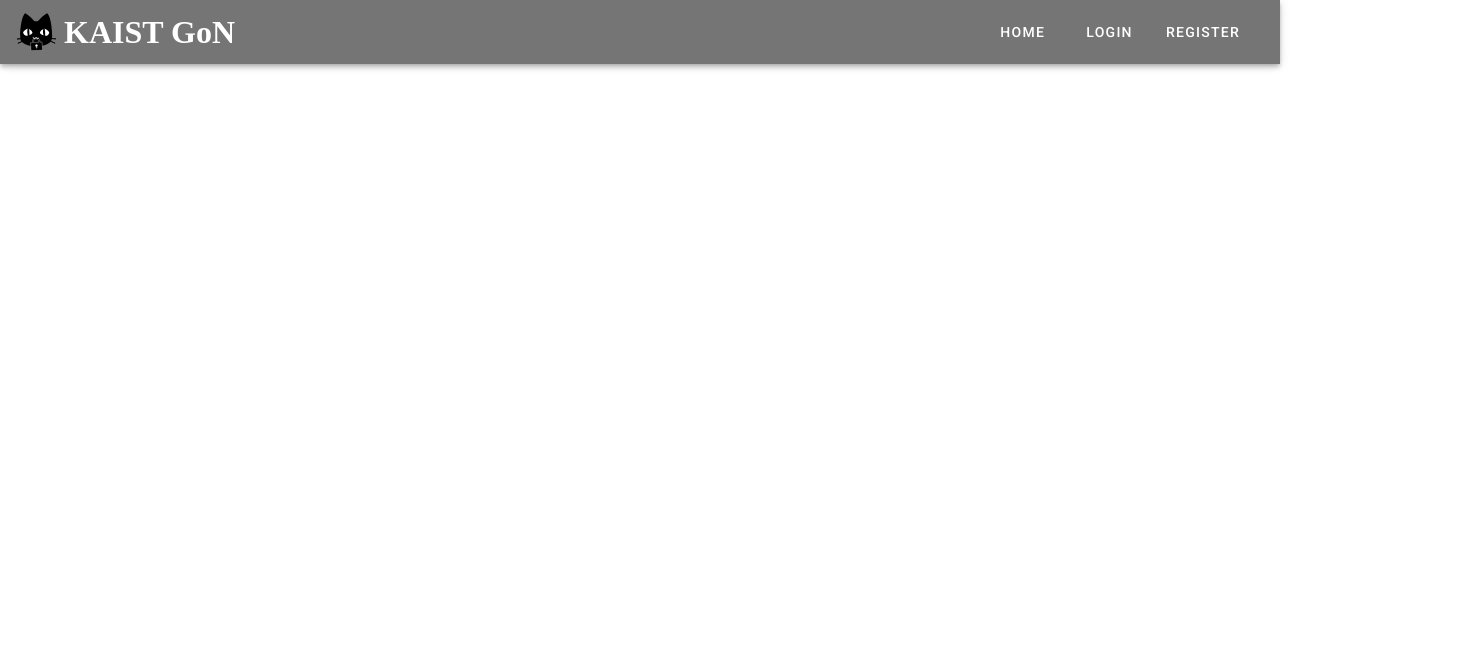
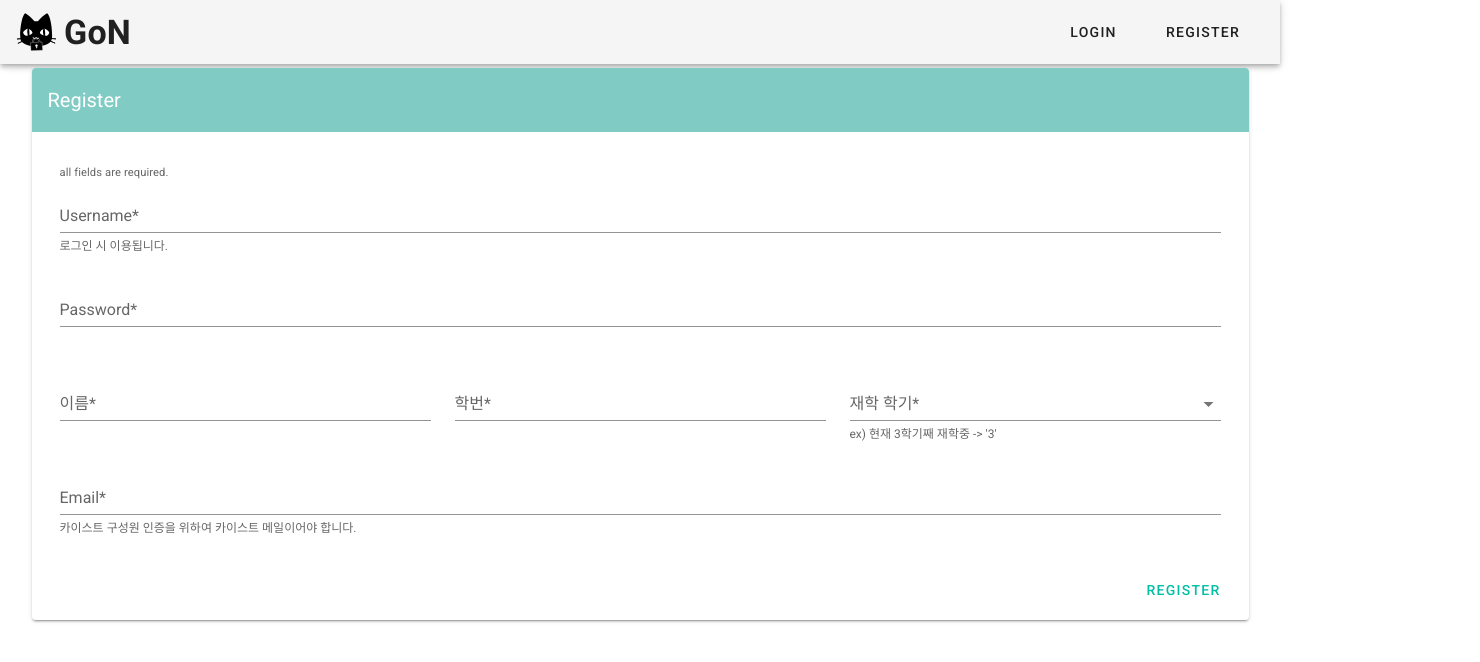
Before and after one commit to nuang-ee/GonPortal, a Vue app in the folder client/: page /register in a window 1280 px wide. Shown: the top 662 px of the page, 1480 px wide, since content can reach past the window. Built offline with nearby package versions, Linux system fonts and the light colour scheme.

Commit message:
Fixed broken title text, and enabled collapse of menu, made login&register form

```diff
--- a/client/src/App.vue
+++ b/client/src/App.vue
@@ -5,7 +5,6 @@
 
       <v-main>
         <router-view></router-view>
-        <login-form/>
 
       </v-main>
     </v-app>
--- a/client/src/components/LoginForm.vue
+++ b/client/src/components/LoginForm.vue
@@ -2,7 +2,7 @@
   <div id="login-form">
     <v-dialog v-model="dialog" max-width="400">
       <template v-slot:activator="{ on, attrs }">
-        <v-btn color="white" dark v-bind="attrs" v-on="on" text>
+        <v-btn :ripple=false id="no-background-hover" light v-bind="attrs" v-on="on" text>
           Login
         </v-btn>
       </template>
@@ -41,13 +41,14 @@
   </div>
 </template>
 
-<script>
+<script lang="ts">
 export default {
-  props: {
-    source: String,
-  },
+    name: "LoginForm"
 };
 </script>
 
 <style scoped>
+#no-background-hover::before {
+   background-color: transparent !important;
+}
 </style>
--- a/client/src/components/MainHeader.vue
+++ b/client/src/components/MainHeader.vue
@@ -1,6 +1,6 @@
 <template>
   <div id="main-header">
-    <v-app-bar app color="grey darken-1" dark>
+    <v-toolbar color="grey lighten-4" light>
       <div class="d-flex align-center">
         <v-img
           alt="Vuetify Logo"
@@ -9,8 +9,16 @@
           :src="require('../assets/logo.svg')"
           transition="scale-transition"
           width="40"
+          @click="$router.push('/')"
+          style="cursor:pointer"
         />
-        <div id="title-text">KAIST GoN</div>
+        <v-toolbar-title
+          @click="$router.push('/')"
+          class="display-1"
+          style="cursor:pointer"
+        >
+          <span class="font-weight-bold">GoN</span>
+        </v-toolbar-title>
         <!--
         <v-img
           alt="Vuetify Name"
@@ -24,53 +32,112 @@
 
       <v-spacer></v-spacer>
 
-      <v-btn href="/" text>
+      <!-- <v-btn href="/" text>
         <span class="mr-2">Home</span>
-      </v-btn>
+      </v-btn> -->
 
-    <template v-if="loggedIn">
+      <v-app-bar-nav-icon
+        @click.stop="drawer = !drawer"
+        class="hidden-md-and-up"
+      ></v-app-bar-nav-icon>
+      <v-toolbar-items class="hidden-sm-and-down" v-if="loggedIn">
         <v-btn href="/profile" text>
           <span class="mr-2">Profile</span>
         </v-btn>
-      <v-btn href="/auth/logout" text>
+        <v-btn href="/logout" text>
           <span class="mr-2">Logout</span>
         </v-btn>
-    </template>
-
-    <template v-else>
-
-     <login-form/>
-      <v-btn href="/auth/register" text>
+      </v-toolbar-items>
+      <v-toolbar-items class="hidden-sm-and-down" v-else align-center>
+        <v-btn text>
+          <login-form />
+        </v-btn>
+        <v-btn href="/register" text>
           <span class="mr-2">Register</span>
         </v-btn>
-    </template>
-    </v-app-bar>
+      </v-toolbar-items>
+    </v-toolbar>
+
+    <v-navigation-drawer
+      class="grey darken-2"
+      v-model="drawer"
+      right
+      width="200"
+      temporary
+      absolute
+      dark
+    >
+      <v-list v-if="loggedIn">
+        <v-list-item
+          @click="$router({ path: menuForAuthed.route })"
+          v-for="item in menuForAuthed"
+          :key="item.title"
+          link
+        >
+          <v-list-item-content>
+            <v-list-item-title>{{ item.title }}</v-list-item-title>
+          </v-list-item-content>
+        </v-list-item>
+      </v-list>
+      <v-list v-else>
+        <v-list-item
+          @click="$router({ path: menuForNotAuthed.route })"
+          v-for="item in menuForNotAuthed"
+          :key="item.title"
+          link
+        >
+          <v-list-item-content>
+            <v-list-item-title>{{
+              item.title
+            }}</v-list-item-title>
+          </v-list-item-content>
+        </v-list-item>
+      </v-list>
+      <!--
+      <template v-slot:append>
+        <div class="pa-2">
+          <v-btn block>Logout</v-btn>
+        </div>
+      </template> -->
+    </v-navigation-drawer>
   </div>
 </template>
 
 <script lang="ts">
-import Vue from "vue"
+import Vue from "vue";
 import Component from "vue-class-component";
 import LoginForm from "./LoginForm.vue";
 import RegisterForm from "./RegisterForm.vue";
 @Component({
-  name: "Home",
+  name: "MainHeader",
   components: {
     LoginForm,
   },
   data: () => {
     return {
-        loggedIn: false
+      loggedIn: false,
+      drawer: null,
+      menuForAuthed: [
+        { title: "Profile", route: "/profile" },
+        { title: "Logout", route: "/logout" },
+        { title: "Challenges", route: "/challenges" },
+        { title: "resume", route: "/resume" },
+      ],
+      menuForNotAuthed: [
+        { title: "Login", route: "/login" },
+        { title: "Register", route: "/register" },
+      ],
     };
-  }
+  },
 })
 export default class MainHeader extends Vue {}
 </script>
 
 <style scoped>
 #title-text {
-  font-family: "Maven Pro" !important;
-  font-size: 24pt;
-  font-weight: bold;
+  /* font-family: "Maven Pro" !important; */
+  font-weight: bolder;
+  font-size: 35px;
+  letter-spacing: -2px;
 }
 </style>
--- a/client/src/router/index.ts
+++ b/client/src/router/index.ts
@@ -1,8 +1,17 @@
 import Vue from "vue";
-import VueRouter, { RouteConfig } from "vue-router";
+import VueRouter, { Route, RouteConfig } from "vue-router";
 import Home from "../views/Home.vue";
+import Login from "../views/Login.vue";
+import Register from "../views/Register.vue"
+import { RouterLinkStub } from '@vue/test-utils';
 
 Vue.use(VueRouter);
+
+const requireAuth = (to: Route, from: Route, next: Function) => {
+  const isAuthenticated = false
+  if (isAuthenticated) return next()
+  next('/login?returnPath='.concat('', to.path))
+}
 
 const routes: Array<RouteConfig> = [
   {
@@ -20,9 +29,25 @@ const routes: Array<RouteConfig> = [
       import(/* webpackChunkName: "about" */ "../views/About.vue"),
   },
   {
-    path: "/auth/logout",
+    path: "/login",
+    name: "Login",
+    component: Login
+  },
+  {
+    path: "/logout",
     name: "Logout",
   },
+  {
+    path: "/register",
+    name: "Register",
+    component: Register
+  },
+  {
+    path: "/profile",
+    name: 'Profile',
+    component: Home,
+    beforeEnter: requireAuth
+  }
 ];
 
 const router = new VueRouter({
--- /dev/null
+++ b/client/src/views/Login.vue
@@ -0,0 +1,44 @@
+<template>
+  <div id="login-form">
+    <v-row justify="center">
+      <v-card class="mt-4">
+        <v-toolbar color="light-green lighten-2" dark flat>
+          <v-toolbar-title>Login form</v-toolbar-title>
+          <v-spacer></v-spacer>
+          <v-tooltip bottom> </v-tooltip>
+        </v-toolbar>
+        <v-card-text>
+          <v-form>
+            <v-text-field
+              class="mt-6"
+              label="Login"
+              name="login"
+              prepend-icon="mdi-account"
+              type="text"
+            ></v-text-field>
+
+            <v-text-field
+              id="password"
+              label="Password"
+              name="password"
+              prepend-icon="mdi-lock"
+              type="password"
+            ></v-text-field>
+          </v-form>
+        </v-card-text>
+        <v-card-actions>
+          <v-spacer></v-spacer>
+          <v-btn class="mr-3 mb-3" color="light-green darken-3" dark
+            >Login</v-btn
+          >
+        </v-card-actions>
+      </v-card>
+    </v-row>
+  </div>
+</template>
+
+<script lang="ts">
+export default {
+  name: "Login",
+};
+</script>
--- /dev/null
+++ b/client/src/views/Register.vue
@@ -0,0 +1,153 @@
+<template>
+  <v-row justify="center">
+    <v-card class="mt-4">
+      <v-toolbar color="teal lighten-3" dark flat>
+        <v-toolbar-title>Register</v-toolbar-title>
+      </v-toolbar>
+
+      <v-card-text>
+        <v-container>
+          <small>all fields are required.</small>
+
+          <v-row>
+            <v-col cols="12">
+              <v-text-field
+                v-model="form.username"
+                color="teal lighten-2"
+                label="Username*"
+                hint="로그인 시 이용됩니다."
+                :rules="rules.username"
+                persistent-hint
+                required
+              >
+              </v-text-field>
+            </v-col>
+            <v-col cols="12">
+              <v-text-field
+                v-model="form.password"
+                color="teal lighten-2"
+                label="Password*"
+                type="password"
+                :rules="rules.password"
+                required
+              ></v-text-field>
+            </v-col>
+            <v-col cols="12" sm="6" md="4">
+              <v-text-field
+                v-model="form.name"
+                color="teal lighten-2"
+                label="이름*"
+                :rules="rules.text"
+                required
+              ></v-text-field>
+            </v-col>
+            <v-col cols="12" sm="6" md="4">
+              <v-text-field
+                v-model="form.sNum"
+                color="teal lighten-2"
+                label="학번*"
+                hint="ex) 20151684"
+                :rules="rules.num"
+              ></v-text-field>
+            </v-col>
+            <v-col cols="12" sm="6" md="4">
+              <v-select
+                v-model="form.semester"
+                color="teal lighten-2"
+                label="재학 학기*"
+                hint="ex) 현재 3학기째 재학중 -> '3'"
+                persistent-hint
+                :items="items"
+                :rules="rules.text"
+                required
+              ></v-select>
+            </v-col>
+            <v-col cols="12">
+              <v-text-field
+                v-model="form.email"
+                color="teal lighten-2"
+                label="Email*"
+                hint="카이스트 구성원 인증을 위하여 카이스트 메일이어야 합니다."
+                persistent-hint
+                :rules="rules.text"
+                required
+              >
+              </v-text-field>
+            </v-col>
+          </v-row>
+        </v-container>
+      </v-card-text>
+      <v-card-actions>
+        <v-spacer></v-spacer>
+        <v-btn
+          class="mb-1 mr-3"
+          color="teal accent-4"
+          text
+          @click="dialog = false"
+          >Register</v-btn
+        >
+      </v-card-actions>
+    </v-card>
+  </v-row>
+</template>
+
+<script lang="ts">
+import Vue from "vue";
+import Component from "vue-class-component";
+@Component ({
+  name: "Register",
+  data: () => {
+    const defaultForm = Object.freeze({
+      username: "",
+      password: "",
+      name: "",
+      sNum: "",
+      semester: "",
+      email: "",
+    });
+
+    return {
+      items: ["1", "2", "3", "4", "5", "6", "7", "8", "9", "10"],
+      form: Object.assign({}, defaultForm),
+      rules: {
+        num: [
+          (val: string) => (val || "").length > 0 || "This field is required",
+          (val: string) => (!isNaN(Number(val))) || "Student number should only contain numbers",
+        ],
+        text: [
+          (val: string) => (val || "").length > 0 || "This field is required",
+        ],
+        username: [
+            (val: string) => (val || "").length > 0 || "This field is required",
+            (val: string) => (val && val.length >= 4 && val.length <= 20) || "Username should be 4 to 20 characters long."
+        ],
+        password: [
+            (val: string) => (val || "").length > 0 || "This field is required",
+            (val: string) => (val && val.length >= 8 && val.length <= 20) || "password should be 8 to 20 characters long."
+        ]
+      },
+      conditions: false,
+      content: `Lorem ipsum dolor sit amet, consectetur adipiscing elit. Integer nec odio. Praesent libero. Sed cursus ante dapibus diam. Sed nisi. Nulla quis sem at nibh elementum imperdiet. Duis sagittis ipsum. Praesent mauris. Fusce nec tellus sed augue semper porta. Mauris massa. Vestibulum lacinia arcu eget nulla. Class aptent taciti sociosqu ad litora torquent per conubia nostra, per inceptos himenaeos. Curabitur sodales ligula in libero. Sed dignissim lacinia nunc.`,
+      snackbar: false,
+      terms: false,
+      defaultForm,
+    };
+  },
+
+//   computed: {
+//     formIsValid() {
+//       return (
+//         this.form.username &&
+//         this.form.password &&
+//         this.form.name &&
+//         this.form.sNum &&
+//         this.form.semester &&
+//         this.form.email
+//       );
+//     },
+//   }
+})
+export default class Register extends Vue {}
+</script>
+
+<style scoped></style>
```
Lines whose indentation alone changed are shown as unchanged.
